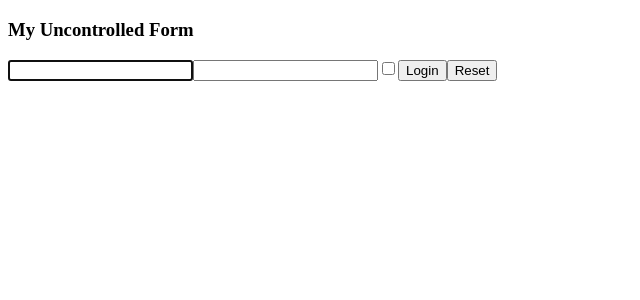
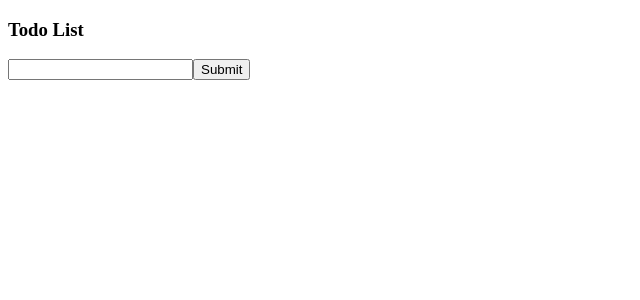
Before and after one commit to Zulk0rne1n/React-Exercises, a React (Create React App) app: page / in a window 1280 px wide. Shown: the top 300 px of the page, without its empty margins (0-640 px from the left). Built offline with nearby package versions, Linux system fonts and the light colour scheme.

Commit message:
lists 03 added

```diff
--- a/src/App.js
+++ b/src/App.js
@@ -7,24 +7,21 @@ import { ClickTracker } from "./ClickTracker"
 import { InteractiveWelcome } from "./InteractiveWelcome"
 import { Login } from "./Login"
 import { UncontrolledLogin } from "./UncontrolledLogin"
+import { TodoList } from "./TodoList"
+import { Colors } from "./Colors"
 
 
 
+
+
+const items = ['Blue', 'Green', 'Yellow']
+
 export class App extends React.Component {
-    // handleLogin = (loginInfo) => {
-    //     console.log("Logging in with user data:", loginInfo);
-    // };
     render() {
         return (
             <div>
-                {/* <Hello />
-                <Welcome name="John" age={20} />
-                <Counter incrementAmount={1} timeout={500} initialValue={20}/>
-                <ClickCounter initialValue={0} incrementAmount={3}/>
-                <ClickTracker />
-                <InteractiveWelcome /> */}
-                {/* <Login onLogin={this.handleLogin} /> */}
-                <UncontrolledLogin />
+                {/* <UncontrolledLogin /> */}
+                <TodoList />
             </div>)
     }
 }
--- /dev/null
+++ b/src/Colors.js
@@ -0,0 +1,16 @@
+import React from "react";
+
+
+export class Colors extends React.Component {
+    render() {
+        return(
+            <ul>
+                {this.props.items.map((item, index) => (
+                <li key={item + index}>
+                    {item}
+                </li>
+                ))}
+            </ul>
+        )
+    }
+}
--- /dev/null
+++ b/src/TodoList.js
@@ -0,0 +1,36 @@
+import React, { createRef } from "react";
+
+
+
+export class TodoList extends React.Component {
+    state = {
+        items: []
+    }
+
+    _inputRef = createRef()
+
+    handleSubmit = () => {
+        const item = this._inputRef.current.value
+        if (item) {
+            this.setState({
+                items: [...this.state.items, item]
+            })
+        }
+    }
+
+    render() {
+        console.log(this.state.items);
+        return (
+            <div>
+                <h3>Todo List</h3>
+                <input ref={this._inputRef} type="text"></input>
+                <button type='submit' onClick={this.handleSubmit}>Submit</button>
+                <ul>
+                    {this.state.items.map((item, index) => (
+                        <li key={item + index}>{item}</li>
+                    ))}
+                </ul>
+            </div>
+        )
+    }
+}
```
